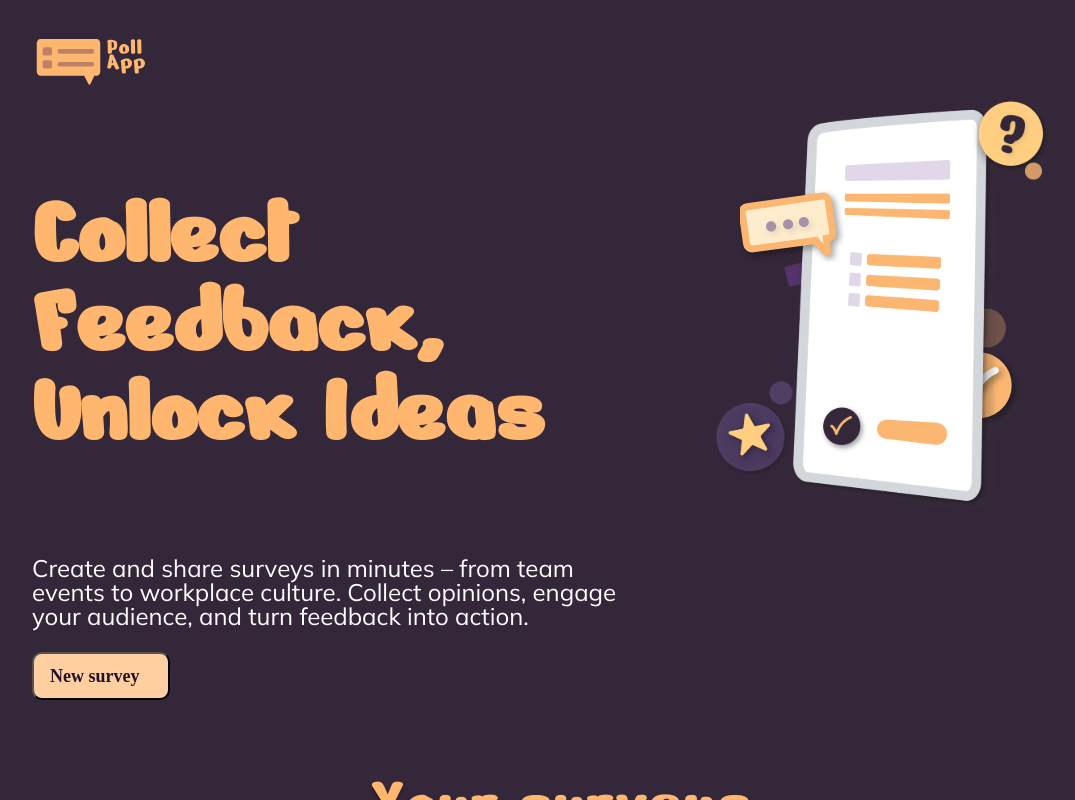
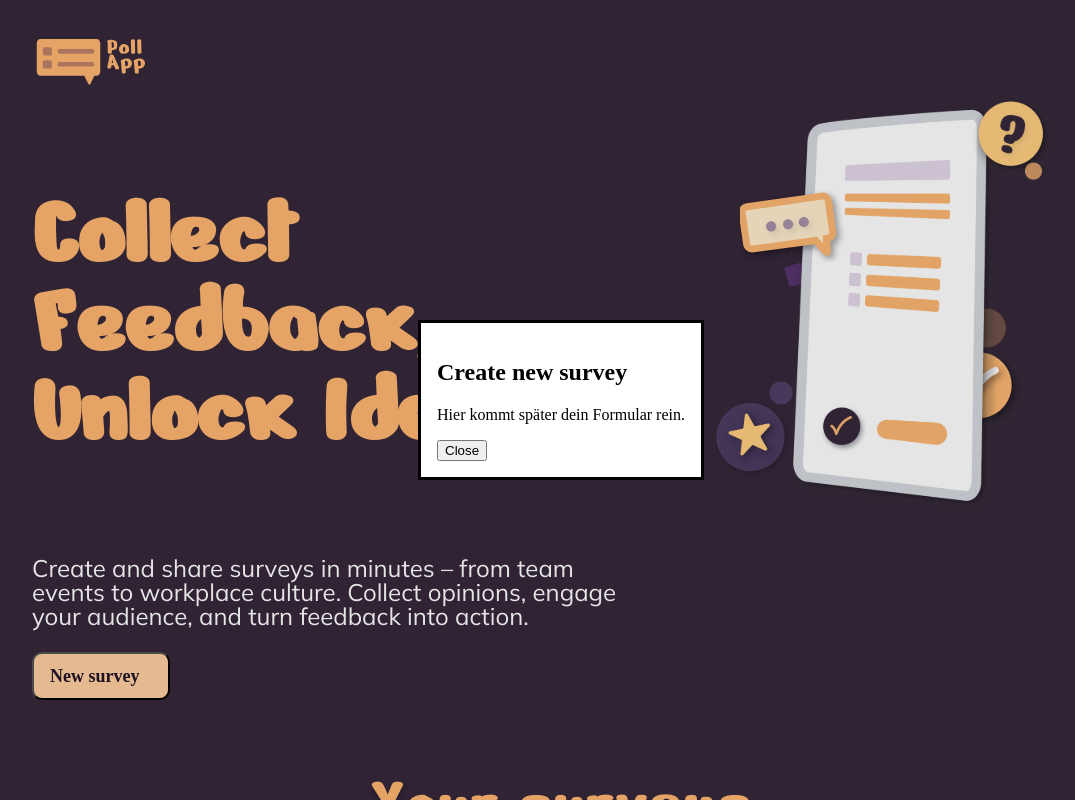
Before and after one commit to ketpe/PollApp, an Angular app: page / in a window 1280 px wide. Both pictures are taken after a click on the button "New survey". Shown: the top 800 px of the page, without its empty margins (79-1154 px from the left). Built offline with nearby package versions, Linux system fonts and the light colour scheme; no server answers; the database is empty; a web font is replaced by a local one.

Commit message:
feat(home): integrate native dialog component for new survey creation
- Implement open and close logic for NewSurveyDialog component
- Add ViewChild reference in Home component to control dialog visibility
- Connect primary button click event to trigger survey dialog opening

```diff
--- a/src/app/pages/home/home.html
+++ b/src/app/pages/home/home.html
@@ -7,7 +7,7 @@
             <h1 class="hero-headline">Collect Feedback, Unlock Ideas</h1>
             <p class="hero-subline">Create and share surveys in minutes – from team events to workplace culture. Collect
                 opinions, engage your audience, and turn feedback into action.</p>
-            <app-primary-button></app-primary-button>
+            <app-primary-button (click)="openNewSurveyDialog()"></app-primary-button>
         </aside>
         <aside class="home_main-hero-right">
             <img src="/images/Visual 3.svg" alt="" srcset=""><!-- Platzhalter für Animation -->
@@ -42,4 +42,5 @@
             </aside>
         </article>
     </section>
+    <app-new-survey-dialog #surveyDialogComp></app-new-survey-dialog>
 </main>
--- a/src/app/pages/home/home.ts
+++ b/src/app/pages/home/home.ts
@@ -1,23 +1,29 @@
-import { Component, inject } from '@angular/core';
+import { Component, inject, signal, ViewChild } from '@angular/core';
 import { HomeHeader } from '../../layout/components/home-header/home-header';
 import { PrimaryButton } from '../../shared/components/primary-button/primary-button';
 import { HighlightCard } from '../../shared/components/highlight-card/highlight-card';
 import { FilterButton } from '../../shared/components/filter-button/filter-button';
 import { DropDownMenu } from '../../shared/components/drop-down-menu/drop-down-menu';
 import { Surveys } from '../../shared/services/surveys';
+import { NewSurveyDialog } from '../../shared/components/new-survey-dialog/new-survey-dialog';
 
 
 @Component({
-  imports: [HomeHeader, PrimaryButton, HighlightCard, FilterButton, DropDownMenu],
+  imports: [HomeHeader, PrimaryButton, HighlightCard, FilterButton, DropDownMenu, NewSurveyDialog],
   selector: 'app-home',
   styleUrl: './home.scss',
   templateUrl: './home.html',
 })
 export class Home {
-  surveyService = inject(Surveys)
+  surveyService = inject(Surveys);
+  @ViewChild('surveyDialogComp') surveyDialog!: NewSurveyDialog;
 
   async ngOnInit() {
     await this.surveyService.loadCategories();
     console.log(this.surveyService.categories())
   }
+  openNewSurveyDialog() {
+    this.surveyDialog.open();
+  }
+
 }
--- a/src/app/shared/components/new-survey-dialog/new-survey-dialog.html
+++ b/src/app/shared/components/new-survey-dialog/new-survey-dialog.html
@@ -1 +1,7 @@
-<p>new-survey-dialog works!</p>
+<dialog #newSurveyDialog (cancel)="onClose()">
+    <h2>Create new survey</h2>
+    <p>Hier kommt später dein Formular rein.</p>
+
+
+    <button (click)="close()">Close</button>
+</dialog>
--- a/src/app/shared/components/new-survey-dialog/new-survey-dialog.ts
+++ b/src/app/shared/components/new-survey-dialog/new-survey-dialog.ts
@@ -1,4 +1,4 @@
-import { Component } from '@angular/core';
+import { Component, ViewChild, ElementRef, input, output, effect } from '@angular/core';
 
 @Component({
   imports: [],
@@ -6,4 +6,22 @@ import { Component } from '@angular/core';
   styleUrl: './new-survey-dialog.scss',
   templateUrl: './new-survey-dialog.html',
 })
-export class NewSurveyDialog {}
+export class NewSurveyDialog {
+
+  @ViewChild('newSurveyDialog') dialogRef!: ElementRef<HTMLDialogElement>;
+  closeDialog = output<void>();
+
+  open() {
+    this.dialogRef.nativeElement.showModal();
+  }
+
+  close() {
+    this.dialogRef.nativeElement.close();
+    this.closeDialog.emit();
+  }
+
+  onClose() {
+    this.closeDialog.emit();
+  }
+
+}
--- a/src/app/shared/components/primary-button/primary-button.scss
+++ b/src/app/shared/components/primary-button/primary-button.scss
@@ -9,8 +9,7 @@ button {
     align-items: center;
     justify-content: space-between;
     background-color: color.$secondary-orange;
-    // gap: 10px;
-    // transition: all 300ms ease-out, ;
+    cursor: pointer;
     transition: width 300ms ease-out, opacity 300ms ease-out;
     overflow: hidden;
 
```
